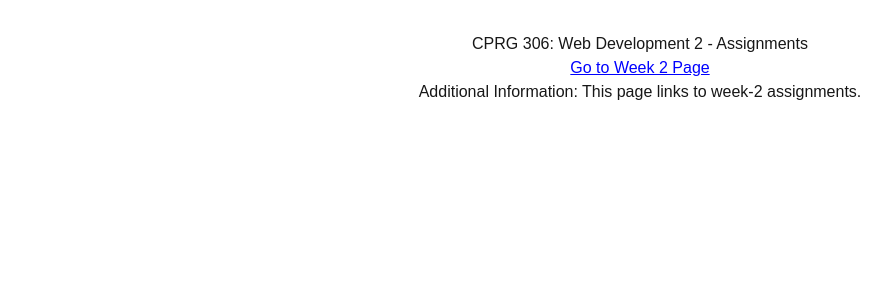
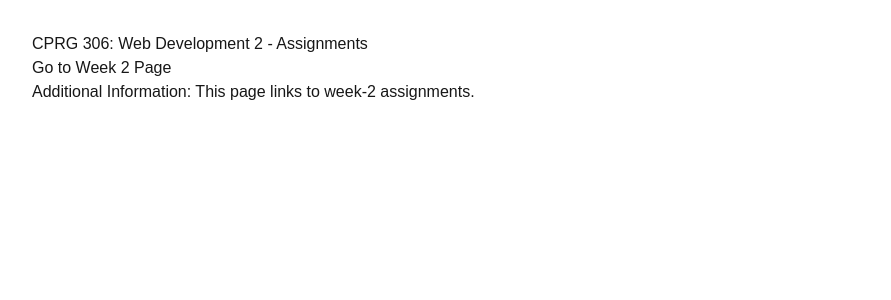
Before and after one commit to josephkhalilkafeke/cprg306-assignments, a Next.js app: page / in a window 1280 px wide. Shown: the top 300 px of the page, without its empty margins (0-891 px from the left). Built offline with nearby package versions, Linux system fonts and the light colour scheme.

Commit message:
Update root page with link to Week 2

```diff
--- a/app/page.js
+++ b/app/page.js
@@ -2,13 +2,11 @@ import Link from "next/link";
 
 export default function Home() {
   return (
-    <main style={{ padding: "2rem", textAlign: "center" }}>
+    <main style={{ padding: "2rem", fontFamily: "sans-serif" }}>
       <h1>CPRG 306: Web Development 2 - Assignments</h1>
 
       <p>
-        <Link href="/week-2" style={{ color: "blue", textDecoration: "underline" }}>
-          Go to Week 2 Page
-        </Link>
+        Go to <Link href="/week-2">Week 2 Page</Link>
       </p>
 
       <p>Additional Information: This page links to week-2 assignments.</p>
```
